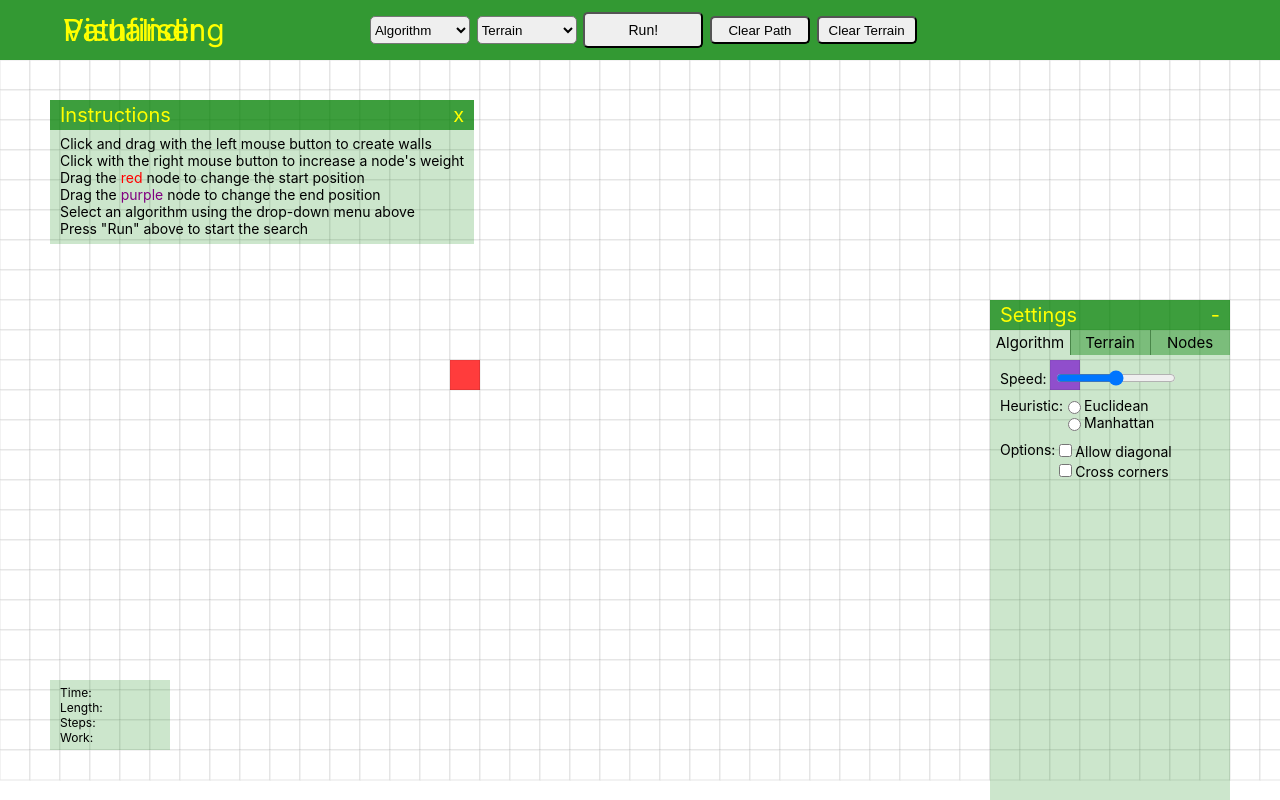
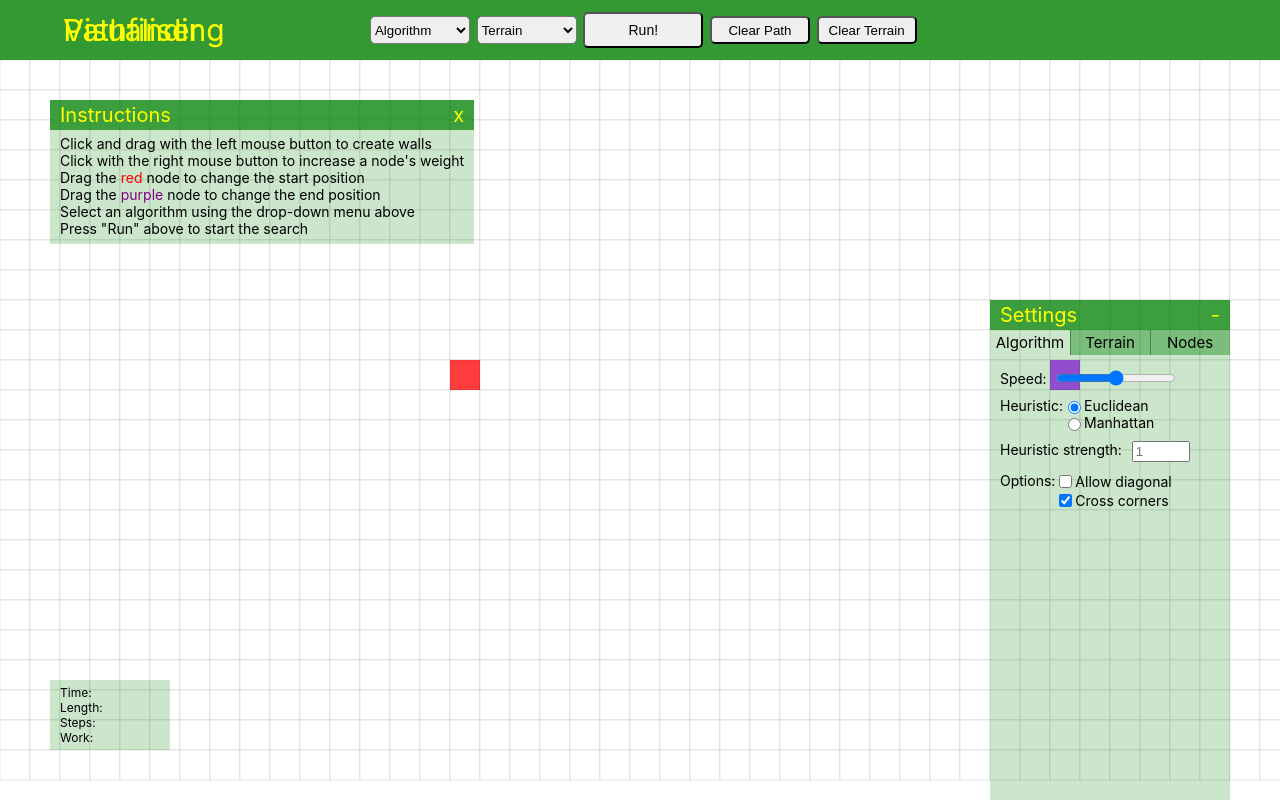
Before and after one commit to Jonezia/pathfinding-visualiser, a React (Create React App) app: page / in a window 1280 px wide. Built offline with nearby package versions, Linux system fonts and the light colour scheme; the HTML template or start-up script is replaced by a standard one.

Commit message:
More parameter selectors

```diff
--- a/src/App.js
+++ b/src/App.js
@@ -9,6 +9,10 @@ import Stats from './stats/stats'
 let algorithm
 let terrain
 let speed = 50
+let heuristic = "euclidean"
+let heuristicStrength = 1
+let diagonal = false
+let corners = true
 
 export default function App(props) {
     const targetRef = useRef()
@@ -48,6 +52,23 @@ export default function App(props) {
     const changeSpeed = (event) => {
         speed = event.target.value
     }
+    const changeHeuristic = (event) => {
+        heuristic = event.target.value
+    }
+    const changeHeuristicStrength = (event) => {
+        if (event.target.value) {
+            heuristicStrength = event.target.value
+        }
+        else {
+            heuristicStrength = 1
+        }
+    }
+    const changeDiagonal = (event) => {
+        diagonal = event.target.checked
+    }
+    const changeCorners = (event) => {
+        corners = event.target.checked
+    }
 
     useLayoutEffect(() => {
         if (targetRef.current) {
@@ -70,10 +91,14 @@ export default function App(props) {
             setClickClearPath={setClickClearPath}
             setChangeNodeSize={setChangeNodeSize}
             algorithm={algorithm}
-            speed={speed}/>
+            speed={speed}
+            heuristic={heuristic}/>
             <Options onChangeSpeed={changeSpeed}
             onChangeNodeSize={onChangeNodeSize}
-            speed={speed}/>
+            onChangeHeuristic={changeHeuristic}
+            onChangeHeuristicStrength={changeHeuristicStrength}
+            onChangeDiagonal={changeDiagonal}
+            onChangeCorners={changeCorners}/>
             <Instructions/>
             <Stats/>
         </div>
--- a/src/options/options.jsx
+++ b/src/options/options.jsx
@@ -46,9 +46,11 @@ export default function Options(props) {
             <div id="contentContainer">
                 <OptionsContent selectedTab={selectedTab}
                 onChangeSpeed={props.onChangeSpeed}
+                onChangeHeuristic={props.onChangeHeuristic}
+                onChangeHeuristicStrength={props.onChangeHeuristicStrength}
                 onChangeNodeSize={props.onChangeNodeSize}
-                nodeSize={props.nodeSize}
-                speed={props.speed}/>
+                onChangeDiagonal={props.onChangeDiagonal}
+                onChangeCorners={props.onChangeCorners}/>
             </div>
         </div>
     )
--- a/src/options/optionsContent/optionsContent.css
+++ b/src/options/optionsContent/optionsContent.css
@@ -16,15 +16,22 @@
     display: inline-block;
 }
 
-.slider {
+.slider, .textInput {
     margin-left: 10px;
     display: inline-block;
-    width: 120px;
     margin-top: 0px;
     margin-bottom: 0px;
 }
 
-.radioSelector {
+.slider {
+    width: 120px;
+}
+
+.textInput {
+    width: 50px;
+}
+
+.selector {
     display: flex;
     align-items: center;
 }
--- a/src/options/optionsContent/optionsContent.jsx
+++ b/src/options/optionsContent/optionsContent.jsx
@@ -26,26 +26,39 @@ export default function OptionsContent(props) {
                 </div>
                 <div className="selectorWrapper">
                     <p>Heuristic: </p>
-                    <div>
-                        <div className="radioSelector">
-                            <input type="radio" value="euclidean"/>
+                    <div onChange={props.onChangeHeuristic}>
+                        <div className="selector">
+                            <input type="radio" value="euclidean"
+                            name="heuristic" defaultChecked/>
                             <label>Euclidean</label>
                         </div>
-                        <div className="radioSelector">
-                            <input type="radio" value="manhattan"/>
+                        <div className="selector">
+                            <input type="radio" value="manhattan"
+                            name="heuristic"/>
                             <label>Manhattan</label>
+                        </div>
+                    </div>
+                </div>
+                <div className="selectorWrapper">
+                    <p>Heuristic strength: </p>
+                    <div>
+                        <div className="selector">
+                            <input class="textInput" placeholder="1"
+                            onChange={props.onChangeHeuristicStrength}/>
                         </div>
                     </div>
                 </div>
                 <div className="selectorWrapper">
                     <p>Options: </p>
                     <div>
-                        <div className="checkboxSelector">
-                            <input type="checkbox" value="diagonal"/>
+                        <div className="selector">
+                            <input type="checkbox" value="diagonal"
+                            onChange={props.onChangeDiagonal}/>
                             <label>Allow diagonal</label>
                         </div>
-                        <div className="checkboxSelector">
-                            <input type="checkbox" value="corners"/>
+                        <div className="selector">
+                            <input type="checkbox" value="corners"
+                            defaultChecked onChange={props.onChangeCorners}/>
                             <label>Cross corners</label>
                         </div>
                     </div>
```
